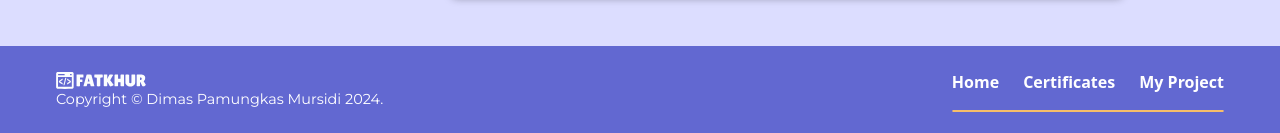
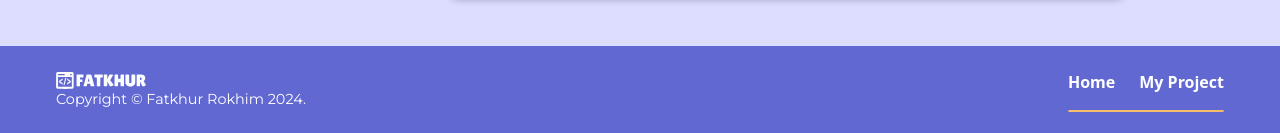
Before and after one commit to Fatkhurofficial/portolo, a React (Vite) app: page /Home in a window 1280 px wide. Shown: the part 2481-2614 px from the top of the page. Built offline with nearby package versions, Linux system fonts and the light colour scheme.

Commit message:
Update Footer.jsx

```diff
--- a/src/components/organism/Footer.jsx
+++ b/src/components/organism/Footer.jsx
@@ -38,13 +38,12 @@ const Footer = () => {
             <img src="/logosecondary.svg" alt="Logo" width="90" />
             </Link>
             <figcaption className="text-2 font-montserrat text-center">
-              Copyright © Dimas Pamungkas Mursidi 2024.
+              Copyright © Fatkhur Rokhim 2024.
             </figcaption>
           </figure>
           <div className="w-full sm:w-auto">
             <nav className="flex flex-wrap items-center justify-center font-semibold gap-4 smm:gap-6">
               <Link to="/Home" className="active:text-black hover:text-black transition duration-300 ease-in-out">Home</Link>
-              <Link to="/Certificates" className="active:text-black hover:text-black transition duration-300 ease-in-out">Certificates</Link>
               <Link to="/Portofolio" className="active:text-black hover:text-black transition duration-300 ease-in-out">My Project</Link>
             </nav>
             <hr className="border-tertiary border-y border-x rounded mt-4" />
```
